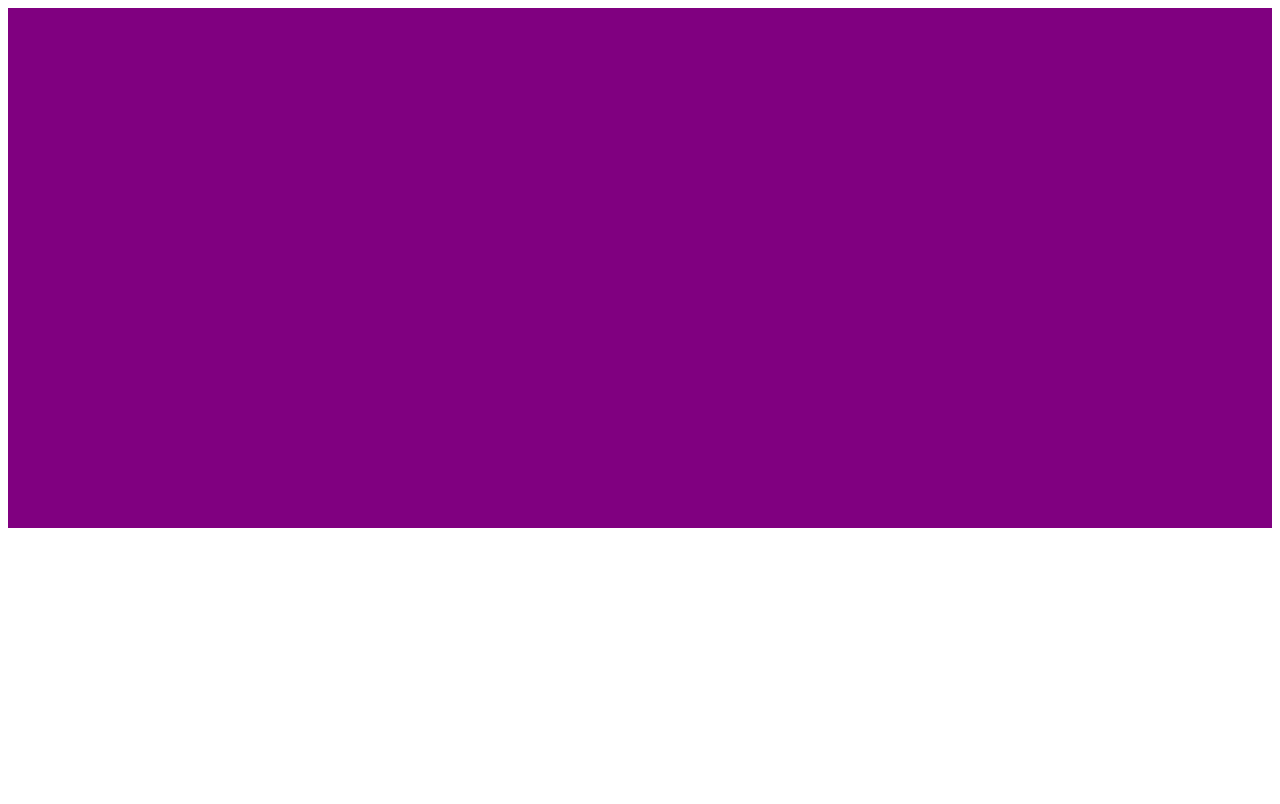
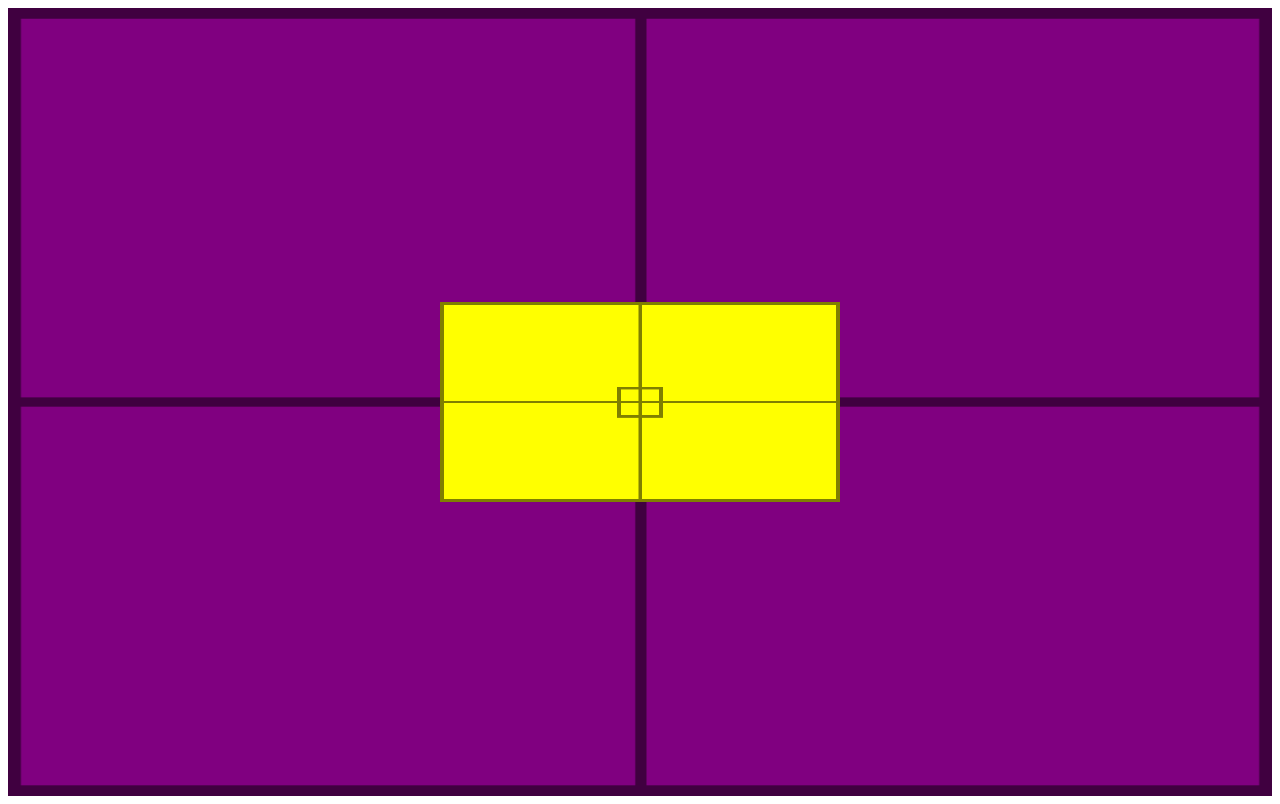
Before and after one commit to ericodev8/html-css, a plain HTML site: page exercicios/ex022/fundo007.html in a window 1280 px wide. Drawn offline with Linux system fonts and the light colour scheme.

Commit message:
exercicio de background position

```diff
--- a/exercicios/ex022/fundo007.html
+++ b/exercicios/ex022/fundo007.html
@@ -6,16 +6,25 @@
     <title>Alinhamento Vertical</title>
     <style>
         #container{
+            background-image: url(imagens/target001.png);
+            background-size: 100% 100%;
             position: relative;
-            height: 500px;
+            height: 96vh;
             padding: 10px;
             background-color: purple;
         }
 
         #conteudo{
+            background-image: url(imagens/target001.png);
+            background-size: 100% 100%;
             position: absolute;
             height: 200px;
+            width: 400px;
             background-color: yellow;
+            margin: auto;
+            left:50%;
+            top:50% ;
+            transform: translate(-50%, -50%);
 
         }
     </style>
```
Also changed, not shown: DESAFIOS/d012/cordel-moderno.txt (added), DESAFIOS/d012/imagens/background001.jpg (added), DESAFIOS/d012/imagens/background002.jpg (added).
